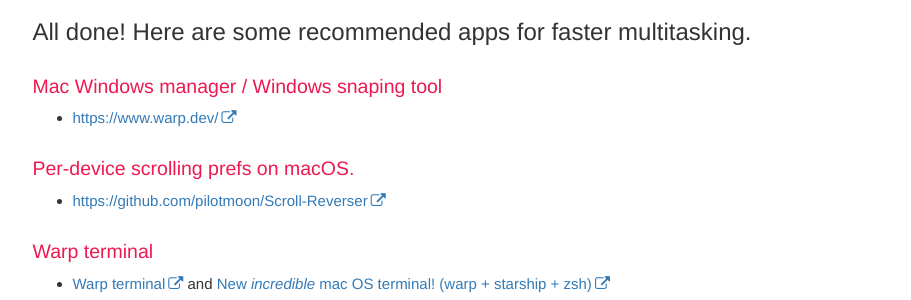
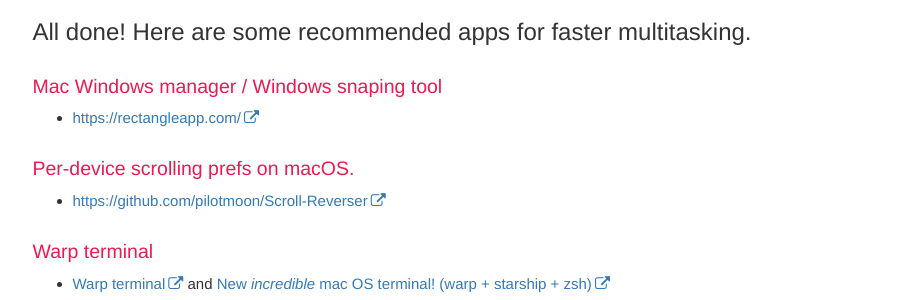
Before and after one commit to hamk-business-information-technology/os, a Jekyll site: the page built from HAMK_BASIC_Software_MacUsers.md, in a window 1280 px wide and 900 px high, scrolled down 5551 px. Shown: the part 358-658 px from the top of the window, without its empty margins (330-1241 px from the left). Built offline with Jekyll 4.4.1, drawn with Linux system fonts in a browser that asks for light colours; our own code applies the rules of GitHub Pages for plain Markdown files; comment, search, counter and statistics services are not loaded; some of the changed lines change nothing that is shown.

Commit message:
Update HAMK_BASIC_Software_MacUsers.md
Typo in https://rectangleapp.com/

```diff
--- a/HAMK_BASIC_Software_MacUsers.md
+++ b/HAMK_BASIC_Software_MacUsers.md
@@ -78,7 +78,7 @@
 ## All done! Here are some recommended apps for faster multitasking.
 
 ### Mac Windows manager / Windows snaping tool
-* [https://www.warp.dev/](https://rectangleapp.com/)
+* [https://rectangleapp.com/](https://rectangleapp.com/)
 
 ### Per-device scrolling prefs on macOS.
 * [https://github.com/pilotmoon/Scroll-Reverser](https://github.com/pilotmoon/Scroll-Reverser)
```
